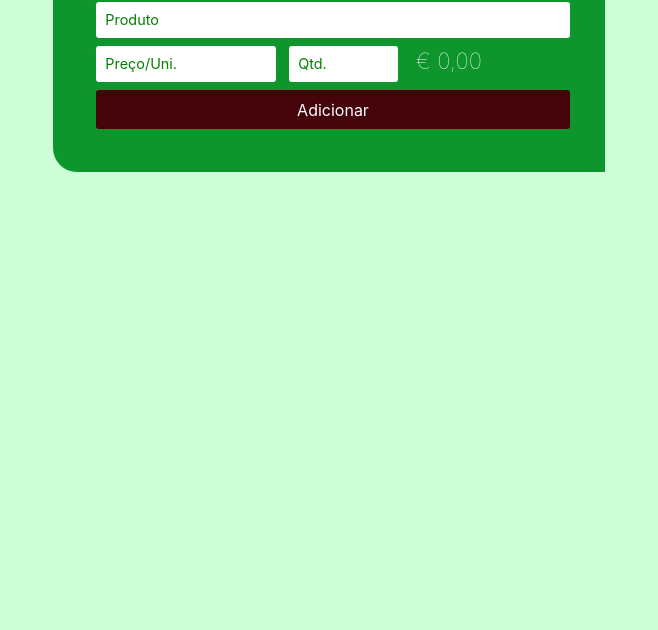
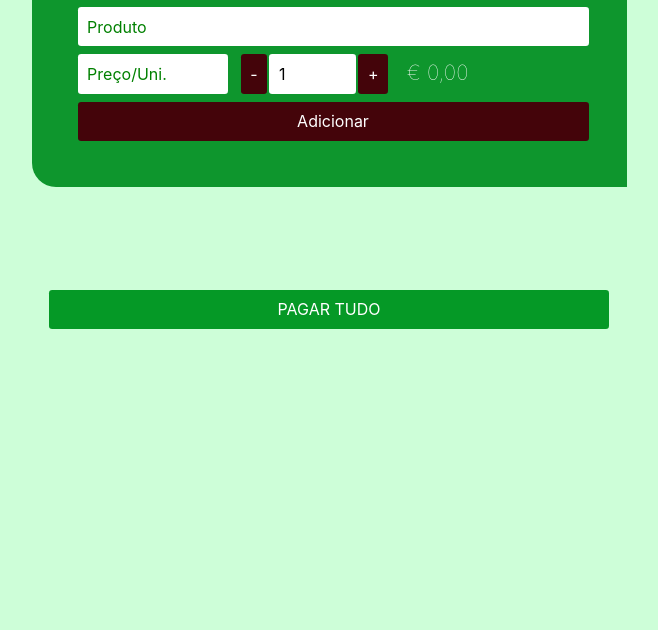
Before and after one commit to ronaldoLS/calculadora_de_mercado, a plain HTML site: page index.html in a window 1280 px wide. Shown: the part 170-800 px from the top of the page, without its empty margins (311-969 px from the left). Drawn offline with Linux system fonts and the light colour scheme; a web font is replaced by a local one.

Commit message:
botoes mais menos
atualizando funcionalidade, adicionando botoes mais menos na quantidade

```diff
--- a/css/style.css
+++ b/css/style.css
@@ -24,8 +24,8 @@ body{
     background-color: #cdfed8;
 }
 #conteiner{
-    max-width: 650px;
-    min-width: 350px;
+    max-width: 700px;
+    min-width: 400px;
     margin: auto;
 }
 #cadastro {
@@ -55,7 +55,7 @@ body{
     border: none;
     padding: .6rem;
     margin: .5vh;
-    font-size: .9rem;
+    font-size: 1rem;
 }
 
 #campos {}
@@ -65,11 +65,19 @@ body{
 }
 
 #txtPreco {
-    width: 38%;
+    width: 29.5%;
 }
+.marginNegativa {
+    margin: 0px -0.4rem;
+}
+.btnQtdMaisMenos{
+    border: none;
+    color: white;
+    background-color: #44040A;
 
+}
 #quantidade {
-    width: 23%;
+    width: 17%;
 }
 
 /* Chrome/Opera/Safari */
@@ -94,7 +102,7 @@ body{
     color: white;
     margin-left: 2%;
     font-weight: 100;
-    font-size: 1.4rem;
+    font-size: 1.3rem;
 
 }
 
@@ -105,9 +113,20 @@ body{
     color: white;
     cursor: pointer;
 }
+#btnApagarTudo {
+    width: 80%;
+    margin-left: 10%;
+    font-size: 1rem;
+    background-color: #059926;
+    color: white;
+    cursor: pointer;
+    padding: .6rem;
+    text-transform: uppercase;
+}
 
 #listaProdutos {
     padding: 2rem;
+    padding-left: 3rem;
     color: #44040A;
     list-style-type: decimal;
 
--- a/index.html
+++ b/index.html
@@ -16,15 +16,19 @@
             <h1 id="totalCompra"><span id="euros">€ 0</span>,<span id="centavos">00</span></h1>
             <article id="campos">
                 <input id="txtProduto" class="campo" type="text" placeholder="Produto" maxlength="80">
-                <input onkeyup="mostrarSubtotal()" id="txtPreco" class="campo" type="number" placeholder="Preço/Uni." >
-                <input onkeyup="mostrarSubtotal()" id="quantidade" class="campo" type="number" placeholder="Qtd.">
+                <input onkeyup="calcularSubtotal()" id="txtPreco" class="campo" type="number" placeholder="Preço/Uni." >
+                <button onclick="menosQuantidade()" id="menos" class="btnQtdMaisMenos campo">-</button>
+                <input onkeyup="calcularSubtotal()" id="quantidade" class="campo marginNegativa" type="number" placeholder="Qtd.">
+                <button onclick="maisQuantidade()" id="mais" class="btnQtdMaisMenos campo">+</button>
                 <h4 id="subtotal">€ 0,00</h4>
                 <button id="btnAdicionar" class="campo">Adicionar</button>
             </article>
         </section>
 
         <ol reversed id="listaProdutos">
+
         </ol>
+        <button onclick="apagarTudo()" id="btnApagarTudo" class="campo">pagar tudo</button>
     </div>
 
     <script src="js/script.js"></script>
--- a/js/script.js
+++ b/js/script.js
@@ -25,53 +25,74 @@ btnAdicionar.addEventListener('click', (evento) => {
         produto.nome = inputProduto.value.trim();
         produto.preco = inputPreco.value.trim();
         produto.quantidade = inputQuantidade.value.trim();
-        if (indexEditar == -1)
+        if (indexEditar == -1) {
             produtos.unshift(produto);
+            limparCampos();
+        }
 
         else {
-            console.log(produtos[indexEditar]);
-            console.log(inputProduto.value);
             produtos[indexEditar] = produto;
             btnAdicionar.innerHTML = "Adicionar";
             indexEditar = -1;
+            limparCampos();
         }
 
-    }/*  else {
-        produtos.unshift({
-            nome: "test",
-            preco: "1.3",
-            quantidade: "2"
-        });
-    } */
+    }
     mostarProdutos();
-    inputProduto.value = inputPreco.value = inputQuantidade.value = "";
-    h4Subtotal.innerHTML = "€ 0,00";
     armazernarLista();
 });
+
+function limparCampos() {
+    inputProduto.value = inputPreco.value = "";
+    inputQuantidade.value = 1;
+    h4Subtotal.innerHTML = "€ 0,00";
+}
 
 function editarProduto(index) {
     inputProduto.value = produtos[index].nome;
     inputPreco.value = produtos[index].preco;
     inputQuantidade.value = produtos[index].quantidade;
+    let subtotal = produtos[index].preco * produtos[index].quantidade;
+    mostrarSubtotal(subtotal);
     btnAdicionar.innerHTML = "Atualizar";
     indexEditar = index;
 }
 
 function apagarProduto(index) {
     produtos.splice(index, 1);
+    armazernarLista();
     mostarProdutos();
 }
 
-function validarInputPreco() {
-
-    inputPreco.value = 0.04;
+function apagarTudo(){
+    produtos = [];
+    armazernarLista();
+    mostarProdutos();
 }
 
-function mostrarSubtotal() {
+function maisQuantidade() {
+    let qtd = parseInt(inputQuantidade.value);
+    if (qtd < 99)
+        inputQuantidade.value = qtd + 1;
+    calcularSubtotal()
+}
+function menosQuantidade() {
+    let qtd = parseInt(inputQuantidade.value);
+    if (qtd > 1)
+        inputQuantidade.value = qtd - 1;
+    calcularSubtotal()
+}
+
+function calcularSubtotal() {
     let subtotal = inputPreco.value * inputQuantidade.value;
+    mostrarSubtotal(subtotal);
+}
 
-    if (subtotal >= 0)
-        h4Subtotal.innerHTML = "€ " + subtotal.toFixed(2).replace("/\./g", ",");
+function mostrarSubtotal(subtotal) {
+    subtotal = "€ " + subtotal.toFixed(2).replace(".", ",");
+    // calcula e defeine o tamanho da font conforme o tamanho da string
+    h4Subtotal.style.fontSize = ((6 * 1.3) / subtotal.length) + "rem";
+    h4Subtotal.innerHTML = subtotal;
 }
 
 function calcularTotal() {
@@ -94,6 +115,7 @@ function mostrarTotal() {
 function mostarProdutos() {
     olListaProdutos.innerHTML = "";
     produtos.forEach((p, index) => {
+
         olListaProdutos.innerHTML += `
         <!-- produto${index} -->
             <li id="produto${index}" class="produto">
@@ -101,15 +123,15 @@ function mostarProdutos() {
                     <h2 class="descricaoProduto" >${p.nome}</h2>
                     <div class="detalhe">
                         <h4 class="subTitulo">Preço/Uni.</h4>
-                        <p class="preco">€ ${p.preco}</p>
+                        <p class="preco">€ ${p.preco.replace(".",",")}</p>
                     </div>
                     <div class="detalhe">
                         <h4 class="subTitulo">Qtd.</h4>
-                        <p class="quantidade">${p.quantidade}</p>
+                        <p class="quantidade">${p.quantidade.replace(".",",")}</p>
                     </div>
                     <div class="detalhe">
                         <h4 class="subTitulo">subtotal</h4>
-                        <p class="subtotal">€ ${(p.preco * p.quantidade).toFixed(2)}</p>
+                        <p class="subtotal">€ ${(p.preco * p.quantidade).toFixed(2).replace(".",",")}</p>
                     </div>
                 </a>
                 <div class="detalhe btnDeletar" onclick="apagarProduto(${index})">
@@ -129,12 +151,13 @@ function armazernarLista() {
 
 function recuperarLista() {
     let produtosJSON = localStorage.getItem("produtosJSON");
-    if(produtosJSON)
+    if (produtosJSON)
         produtos = JSON.parse(produtosJSON);
 
 
 }
-document.addEventListener("DOMContentLoaded",()=>{
+document.addEventListener("DOMContentLoaded", () => {
     recuperarLista();
     mostarProdutos();
-} );
+    inputQuantidade.value = 1;
+});
```
